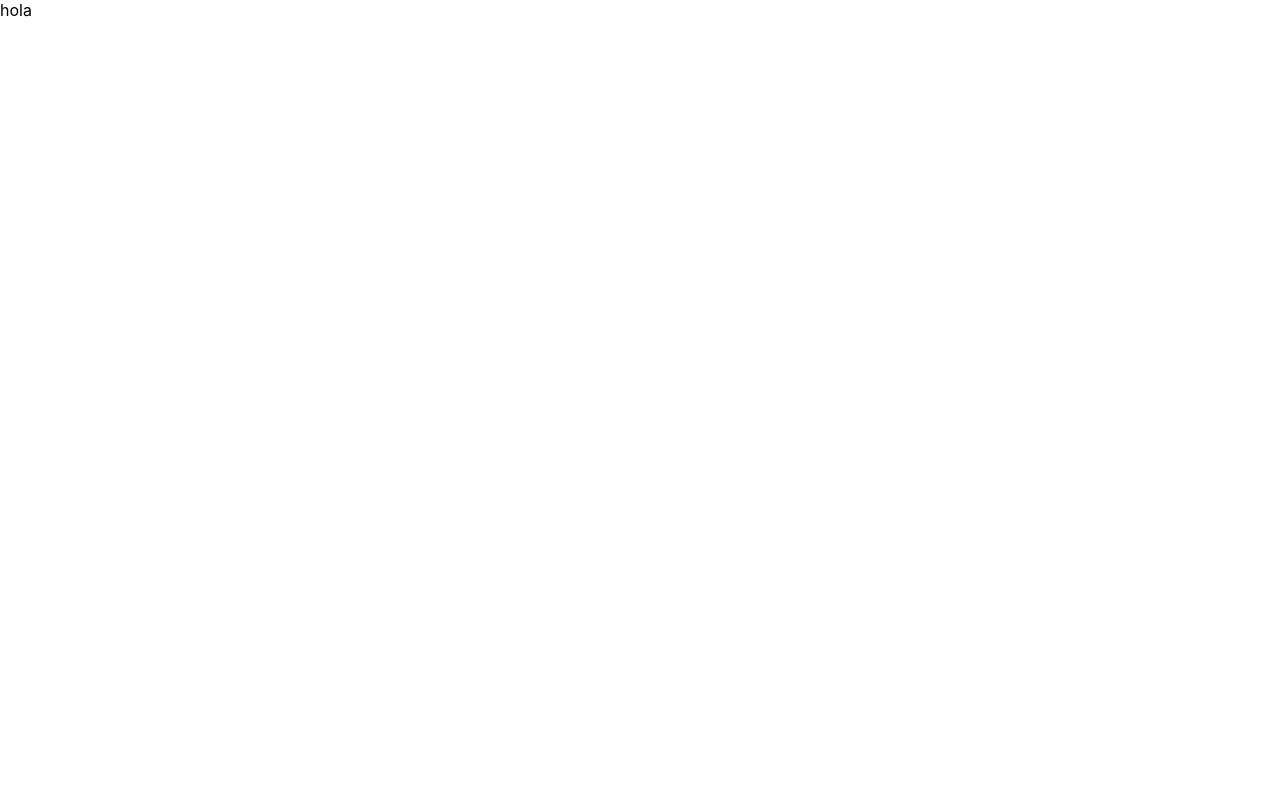
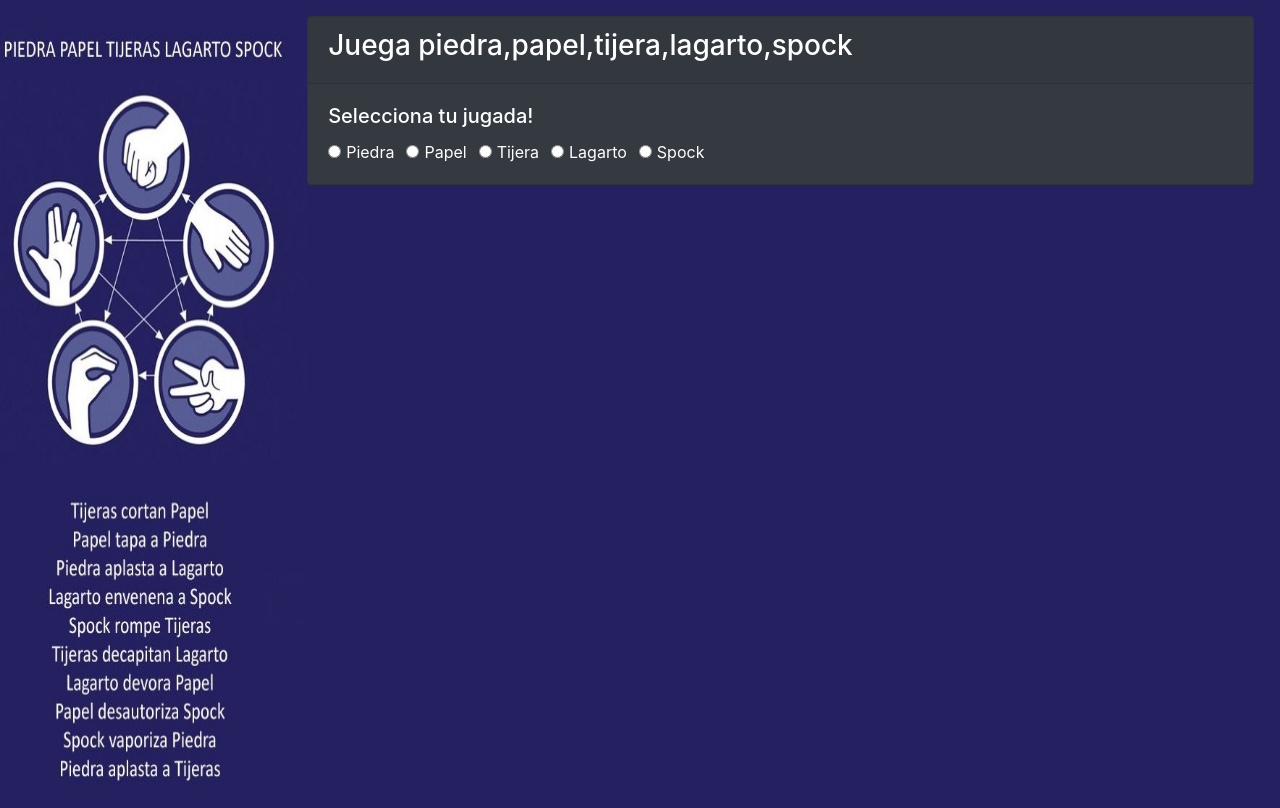
Before and after one commit to GonzaloBaez/unq-ui-gonzalo-baez-trabajo-final, a React (Create React App) app: page / in a window 1280 px wide. Built offline with nearby package versions, Linux system fonts and the light colour scheme.

Commit message:
disenio basico de prueba empezado

```diff
--- a/public/index.html
+++ b/public/index.html
@@ -2,6 +2,7 @@
 <html lang="en">
   <head>
     <meta charset="utf-8" />
+    <link rel="stylesheet" href="https://cdn.jsdelivr.net/npm/bootstrap@4.5.3/dist/css/bootstrap.min.css" integrity="sha384-TX8t27EcRE3e/ihU7zmQxVncDAy5uIKz4rEkgIXeMed4M0jlfIDPvg6uqKI2xXr2" crossorigin="anonymous">
     <link rel="icon" href="%PUBLIC_URL%/favicon.ico" />
     <meta name="viewport" content="width=device-width, initial-scale=1" />
     <meta name="theme-color" content="#000000" />
@@ -24,7 +25,7 @@
       work correctly both with client-side routing and a non-root public URL.
       Learn how to configure a non-root public URL by running `npm run build`.
     -->
-    <title>React App</title>
+    <title>The game</title>
   </head>
   <body>
     <noscript>You need to enable JavaScript to run this app.</noscript>
--- a/src/App.css
+++ b/src/App.css
@@ -1,38 +1,16 @@
-.App {
-  text-align: center;
+
+.reglas{
+  height: 99vh;
+  float:left;
+
+  width: 24vw;
 }
 
-.App-logo {
-  height: 40vmin;
-  pointer-events: none;
+.juego{
+  margin-right: 2vw;
+  margin-top: 2vh;
 }
 
-@media (prefers-reduced-motion: no-preference) {
-  .App-logo {
-    animation: App-logo-spin infinite 20s linear;
-  }
+.form-check-label{
+  color: rgb(255, 255, 255);
 }
-
-.App-header {
-  background-color: #282c34;
-  min-height: 100vh;
-  display: flex;
-  flex-direction: column;
-  align-items: center;
-  justify-content: center;
-  font-size: calc(10px + 2vmin);
-  color: white;
-}
-
-.App-link {
-  color: #61dafb;
-}
-
-@keyframes App-logo-spin {
-  from {
-    transform: rotate(0deg);
-  }
-  to {
-    transform: rotate(360deg);
-  }
-}
--- a/src/App.js
+++ b/src/App.js
@@ -1,11 +1,58 @@
 
+import React, {useState,useEffect} from 'react';
 import './App.css';
+import  reglas from './reglas.jpg';
 
 
 function App() {
+  const [piedraSelected,setPiedraSelect]= useState(false)
+  const [papelSelected,setPapelaSelect]= useState(false)
+  const [tijeraSelected,setTijeraSelect]= useState(false)
+
+  const handleOnClick = (event) =>{
+
+    setPiedraSelect(!piedraSelected)
+    console.log(this.name)
+
+  }
+
   return (
     <>
-      hola
+
+        <div>
+          <img src={reglas} className="reglas" alt="reglas del juego"/>
+        </div>
+        <div class="juego card text-white bg-dark mb-3" >
+          <div class="card-header"><h3>Juega piedra,papel,tijera,lagarto,spock</h3></div>
+            <div class="card-body">
+              <h5 class="card-title">Selecciona tu jugada!</h5>
+              <div class="form-check form-check-inline">
+                <input class="form-check-input" type="radio" name="inlineRadioOptions" id="inlineRadio1" value="piedra"/>
+                <label class="form-check-label" for="inlineRadio1">Piedra</label>
+              </div>
+              <div class="form-check form-check-inline">
+                <input class="form-check-input" type="radio" name="inlineRadioOptions" id="inlineRadio1" value="papel"/>
+                <label class="form-check-label" for="inlineRadio1">Papel</label>
+              </div>
+              <div class="form-check form-check-inline">
+                <input class="form-check-input" type="radio" name="inlineRadioOptions" id="inlineRadio1" value="tijera"/>
+                <label class="form-check-label" for="inlineRadio1">Tijera</label>
+              </div>
+              <div class="form-check form-check-inline">
+                <input class="form-check-input" type="radio" name="inlineRadioOptions" id="inlineRadio1" value="lagarto"/>
+                <label class="form-check-label" for="inlineRadio1">Lagarto</label>
+              </div>
+              <div class="form-check form-check-inline">
+                <input class="form-check-input" type="radio" name="inlineRadioOptions" id="inlineRadio1" value="spock"/>
+                <label class="form-check-label" for="inlineRadio1">Spock</label>
+              </div>
+          </div>
+        </div>
+
+        <div className="juego">
+
+        </div>
+
     </>
   );
 }
--- a/src/index.css
+++ b/src/index.css
@@ -5,6 +5,7 @@ body {
     sans-serif;
   -webkit-font-smoothing: antialiased;
   -moz-osx-font-smoothing: grayscale;
+  background-color: rgb(37, 32, 96);
 }
 
 code {
--- a/src/index.js
+++ b/src/index.js
@@ -6,7 +6,7 @@ import App from './App';
 
 ReactDOM.render(
   <React.StrictMode>
-    <App />
+    <App className="app"/>
   </React.StrictMode>,
   document.getElementById('root')
 );
```
Also changed, not shown: src/reglas.jpg (added), 1 other file (tests, documents, lock files or other folders).
